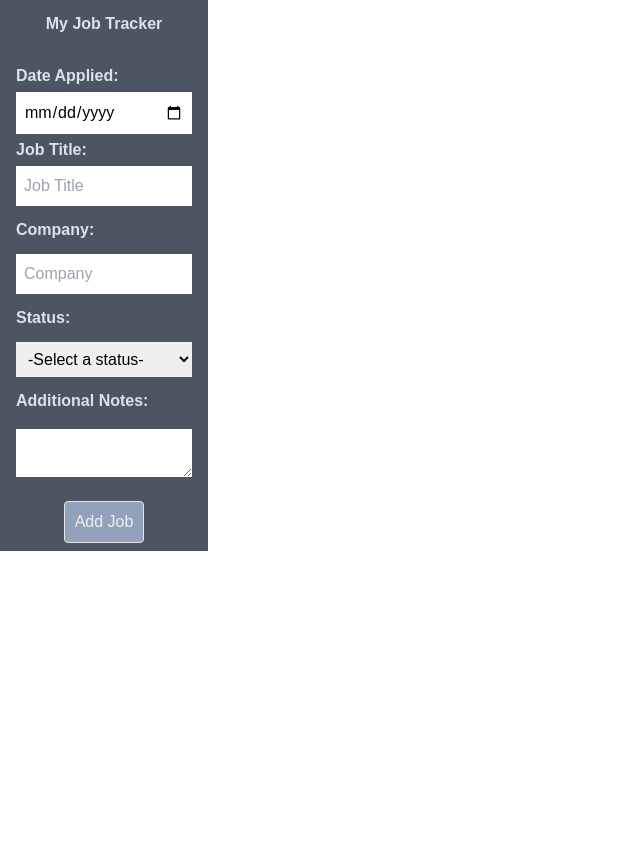
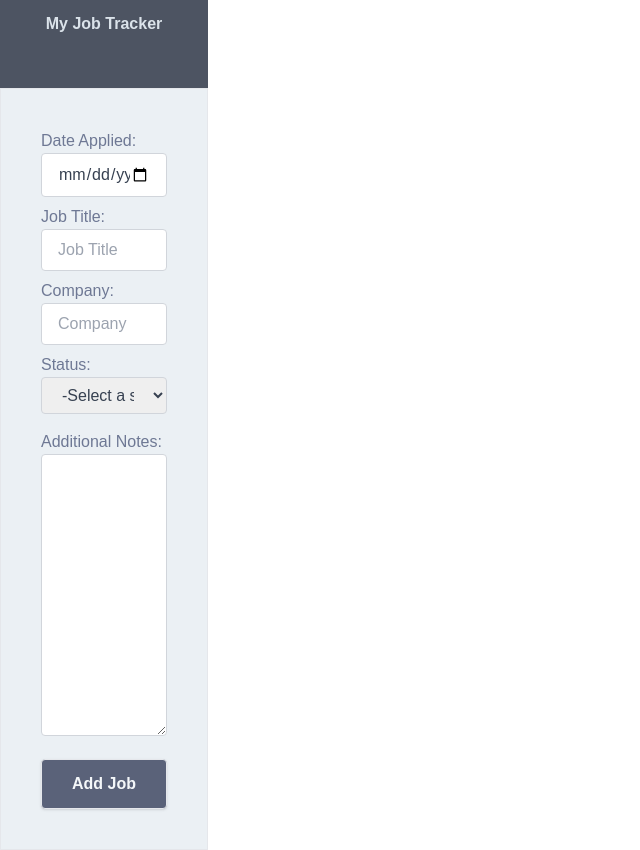
Before and after one commit to Tim-Quattrochi/Job-Tracker-Ext, a React (Vite) app: page / in a window 1280 px wide. Shown: the whole page, without its empty margins (0-640 px from the left). Before the commit the page ends 800 px from the top, so only its background shows below. Built offline with nearby package versions, Linux system fonts and the light colour scheme.

Commit message:
styling for job tracker

```diff
--- a/src/components/JobForm/JobForm.jsx
+++ b/src/components/JobForm/JobForm.jsx
@@ -47,11 +47,11 @@ function JobForm({ addJob }) {
   return (
     <form
       onSubmit={handleSubmit}
-      className="text-primary-300 flex flex-col p-2 m-2 gap-1"
+      className="w-full max-w-lg m-auto py-10 mt-10 px-10 border bg-polo-blue-100"
     >
       <label
         htmlFor="dateApplied"
-        className="text-polo-blue-200 font-bold"
+        className="text-polo-blue-700 font-medium"
       >
         Date Applied:
       </label>
@@ -59,11 +59,15 @@ function JobForm({ addJob }) {
         type="date"
         name="dateApplied"
         id="dateApplied"
-        className="p-2"
+        className="border-solid border-gray-300 border mb-2 py-2 px-4 w-full
+    rounded text-gray-700"
         value={jobData.dateApplied}
         onChange={handleInputChange}
       />
-      <label htmlFor="title" className="text-polo-blue-200 font-bold">
+      <label
+        htmlFor="title"
+        className="text-polo-blue-700 font-medium"
+      >
         Job Title:{" "}
       </label>
       <input
@@ -71,14 +75,15 @@ function JobForm({ addJob }) {
         name="title"
         id="title"
         placeholder="Job Title"
-        className="p-2"
+        className="border-solid border-gray-300 border mb-2 py-2 px-4 w-full rounded
+  text-gray-700"
         value={jobData.title}
         onChange={handleInputChange}
       />
 
       <label
         htmlFor="company"
-        className="py-2 text-polo-blue-200 font-bold"
+        className="text-polo-blue-700 font-medium"
       >
         Company:
       </label>
@@ -86,7 +91,8 @@ function JobForm({ addJob }) {
         type="text"
         name="company"
         id="company"
-        className="p-2"
+        className="border-solid border-gray-300 border mb-2 py-2 px-4 w-full
+    rounded text-gray-700 "
         placeholder="Company"
         value={jobData.company}
         onChange={handleInputChange}
@@ -94,7 +100,7 @@ function JobForm({ addJob }) {
 
       <label
         htmlFor="category"
-        className="py-2 text-polo-blue-200 font-bold"
+        className="text-polo-blue-700 font-medium "
       >
         Status:
       </label>
@@ -102,7 +108,8 @@ function JobForm({ addJob }) {
         role="combobox"
         name="status"
         id="category"
-        className="p-2"
+        className="border-solid border-gray-300 border py-2 px-4 w-full
+    rounded text-gray-700"
         value={jobData.status}
         onChange={handleInputChange}
       >
@@ -115,13 +122,16 @@ function JobForm({ addJob }) {
 
       <label
         htmlFor="additional"
-        className="flex flex-col py-2 text-polo-blue-200 font-bold"
+        className="text-polo-blue-700 font-medium block mt-4"
       >
         Additional Notes:
       </label>
       <textarea
         id="additional"
-        className="mt-1"
+        className="border-solid border-gray-300 border py-20 px-4 w-full
+  rounded text-gray-700"
+        rows={5}
+        cols={5}
         name="additional"
         value={jobData.additional}
         onChange={handleInputChange}
@@ -131,7 +141,7 @@ function JobForm({ addJob }) {
 
       <button
         type="submit"
-        className="bg-polo-blue-500 text-polo-blue-100 mt-5 p-2 border w-20 mx-auto rounded"
+        className="mt-4 w-full bg-polo-blue-800 hover:bg-polo-blue-700 text-polo-blue-50 border shadow py-3 px-6 font-semibold text-md rounded"
       >
         Add Job
       </button>
```
